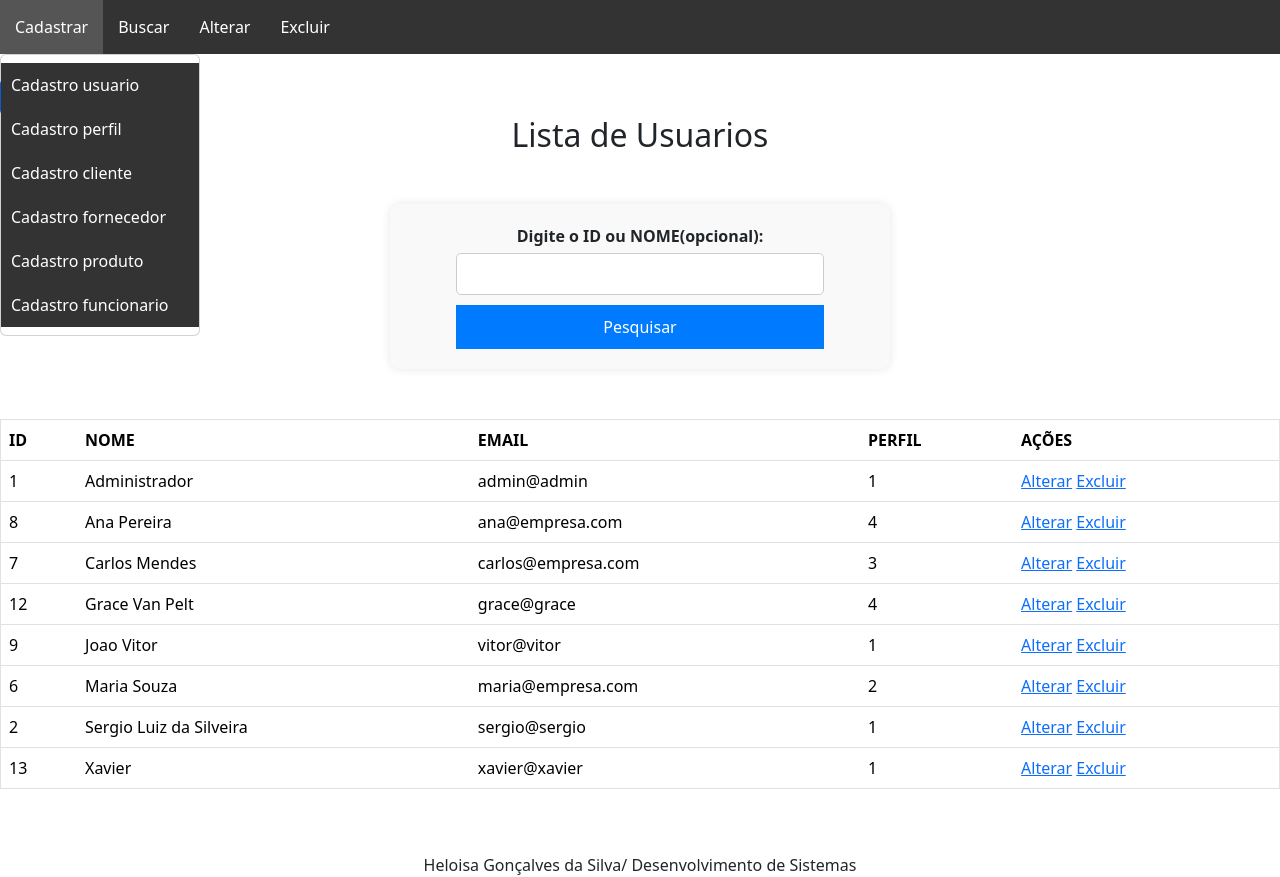
After one commit to heloisagsilva/Heloisa_Silva_Prova, a PHP site: page /buscar_usuario.php in a window 1280 px wide. The commit adds this page. Run offline with PHP 8.4, Linux system fonts and the light colour scheme; a user stored in the database is signed in; data comes from the database, SQL or seed files in the repository; both versions use the stored data as it was after the commit.

Commit message:
validacao de campo e manu dropdown

```diff
--- a/alterar_senha.php
+++ b/apoio_prova_pratica/alterar_senha.php
@@ -76,4 +76,10 @@
         }
     </script>
 </body>
+<br>
+<adress>
+    <center>
+        Heloisa Gonçalves da Silva/ Desenvolvimento de Sistemas
+    </center>
+</adress>
 </html>
--- a/buscar_usuario.php
+++ b/apoio_prova_pratica/buscar_usuario.php
@@ -1,6 +1,7 @@
 <?php
 session_start();
 require_once 'conexao.php';
+require_once ('permissoes.php');
 
 //VERIFCA SE O USARIO TEM PERMISSAO DE adm OU secretaria
 if($_SESSION['perfil'] !=1 && $_SESSION['perfil'] !=2){
@@ -42,6 +43,27 @@ $usuarios= $stmt-> fetchAll(PDO::FETCH_ASSOC);
     <link href="https://cdn.jsdelivr.net/npm/bootstrap@5.3.7/dist/css/bootstrap.min.css" rel="stylesheet" integrity="sha384-LN+7fdVzj6u52u30Kp6M/trliBMCMKTyK833zpbD+pXdCLuTusPj697FH4R/5mcr" crossorigin="anonymous">
 </head>
 <body>
+
+<nav>
+        <ul class="menu">
+            <?php foreach($opcoes_menu as $categoria => $arquivos) { ?>
+                <li class="dropdown">
+                    <a href="#"><?= $categoria ?></a>
+
+                    <ul class="dropdown-menu">
+                        <?php foreach($arquivos as $arquivo) { ?>
+                            <li>
+                                <a href="<?= $arquivo ?>"><?= ucfirst(str_replace("_", " ", basename($arquivo, ".php"))) ?></a>
+                            </li>
+                        <?php } ?>
+                    </ul>
+                </li>
+            <?php } ?>
+        </ul>
+    </nav>
+<br>
+    <a href="principal.php" class="btn btn-outline-primary">Voltar</a>
+
     <h2 align="center"> Lista de Usuarios </h2>
     <form action="buscar_usuario.php" method="POST">
         <label for="busca"> Digite o ID ou NOME(opcional): </label>
@@ -76,6 +98,11 @@ $usuarios= $stmt-> fetchAll(PDO::FETCH_ASSOC);
             <p> Nenhum usuario encontrado.</p>
         <?php endif;?>
         <br>
-        <a href="principal.php" class="btn btn-outline-primary">Voltar</a>
 </body>
+<br>
+<adress>
+    <center>
+        Heloisa Gonçalves da Silva/ Desenvolvimento de Sistemas
+    </center>
+</adress>
 </html>
--- a/index.php
+++ b/apoio_prova_pratica/index.php
@@ -60,4 +60,10 @@
 
     <p><a href="recuperar_senha.php"> Esqueci a minha senha </a></p>
 </body>
+<br>
+<adress>
+    <center>
+        Heloisa Gonçalves da Silva/ Desenvolvimento de Sistemas
+    </center>
+</adress>
 </html>
--- /dev/null
+++ b/apoio_prova_pratica/permissoes.php
@@ -0,0 +1,43 @@
+<?php
+$id_perfil = $_SESSION['perfil'];
+//DEFINIÇÃO DAS PERMISSÕES POR PERFIL
+$permissoes = [
+    //ADMIN
+    1 => ["Cadastrar"=>["cadastro_usuario.php", "cadastro_perfil.php", "cadastro_cliente.php", "cadastro_fornecedor.php", "cadastro_produto.php", "cadastro_funcionario.php"],
+
+          "Buscar"=>["buscar_usuario.php", "buscar_perfil.php", "buscar_cliente.php", "buscar_fornecedor.php", "buscar_produto.php", "buscar_funcionario.php"],
+
+          "Alterar"=>["alterar_usuario.php", "alterar_perfil.php", "alterar_cliente.php", "alterar_fornecedor.php", "alterar_produto.php", "alterar_funcionario.php"],
+
+          "Excluir"=>["excluir_usuario.php", "excluir_perfil.php", "excluir_cliente.php", "excluir_fornecedor.php", "excluir_produto.php", "excluir_funcionario.php"]],
+
+    //SECRETÁRIA
+    2 => ["Cadastrar"=>["cadastro_cliente.php"],
+
+          "Buscar"=>["buscar_cliente.php", "buscar_fornecedor.php", "buscar_produto.php"],
+
+          "Alterar"=>["alterar_fornecedor.php", "alterar_produto.php"],
+
+          "Excluir"=>["excluir_produto.php"]],
+
+    // ALMOXARIFE
+    3 => ["Cadastrar"=>["cadastro_fornecedor.php", "cadastro_produto.php"],
+
+          "Buscar"=>["buscar_cliente.php", "buscar_fornecedor.php", "buscar_produto.php"],
+
+          "Alterar"=>["alterar_fornecedor.php", "alterar_produto.php"],
+
+          "Excluir"=>["excluir_produto.php"]],
+
+    //CLIENTE
+    4 => ["Cadastrar"=>["cadastro_cliente.php"],
+
+          "Buscar"=>["buscar_cliente.php"],
+
+          "Alterar"=>["alterar_cliente.php"]],
+];
+
+
+// OBTENDO AS OPÇÕES DISPONIVEIS PARA O PERFIL DO USUÁRIO LOGADO
+$opcoes_menu = $permissoes["$id_perfil"];
+?>
--- a/principal.php
+++ b/apoio_prova_pratica/principal.php
@@ -97,4 +97,10 @@
         </ul>
     </nav>
 </body>
+<br>
+<adress>
+    <center>
+        Heloisa Gonçalves da Silva/ Desenvolvimento de Sistemas
+    </center>
+</adress>
 </html>
--- a/recuperar_senha.php
+++ b/apoio_prova_pratica/recuperar_senha.php
@@ -55,4 +55,10 @@ else{
         <button type="submit" class="btn btn-outline-primary">Enviar</button>
     </form>
 </body>
+<br>
+<adress>
+    <center>
+        Heloisa Gonçalves da Silva/ Desenvolvimento de Sistemas
+    </center>
+</adress>
 </html>
```
Also changed, not shown: apoio_prova_pratica/alterar_usuario.php (renamed from alterar_usuario.php, +28 -2 lines), apoio_prova_pratica/cadastro_usuario.php (added, +70 -0 lines), apoio_prova_pratica/excluir_usuario.php (renamed from excluir_usuario.php, +29 -1 lines), cadastro_usuario.php (deleted, +0 -66 lines), apoio_prova_pratica/conexao.php (renamed from conexao.php), apoio_prova_pratica/emails_simulados.txt (renamed from emails_simulados.txt), apoio_prova_pratica/funcoes_email.php (renamed from funcoes_email.php), apoio_prova_pratica/logout.php (renamed from logout.php), apoio_prova_pratica/processa_alteracao_usuario.php (renamed from processa_alteracao_usuario.php), apoio_prova_pratica/scripts.js (renamed from scripts.js), apoio_prova_pratica/senai_login.sql (renamed from senai_login.sql), apoio_prova_pratica/styles.css (renamed from styles.css), apoio_prova_pratica/validacoes.js (renamed from validacoes.js).
